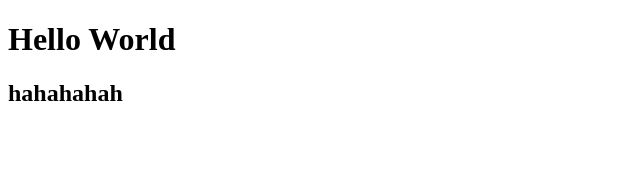
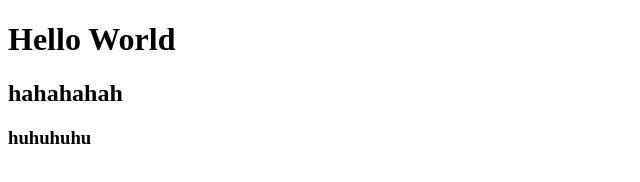
Before and after one commit to dochinhthtn/test, a plain HTML site: page index.html in a window 1280 px wide. Shown: the whole page, without its empty margins (0-640 px from the left). Drawn offline with Linux system fonts and the light colour scheme.

Commit message:
thêm h3

```diff
--- a/index.html
+++ b/index.html
@@ -8,5 +8,6 @@
 <body>
     <h1>Hello World</h1>
     <h2>hahahahah</h2>
+    <h3>huhuhuhu</h3>
 </body>
 </html>
```
